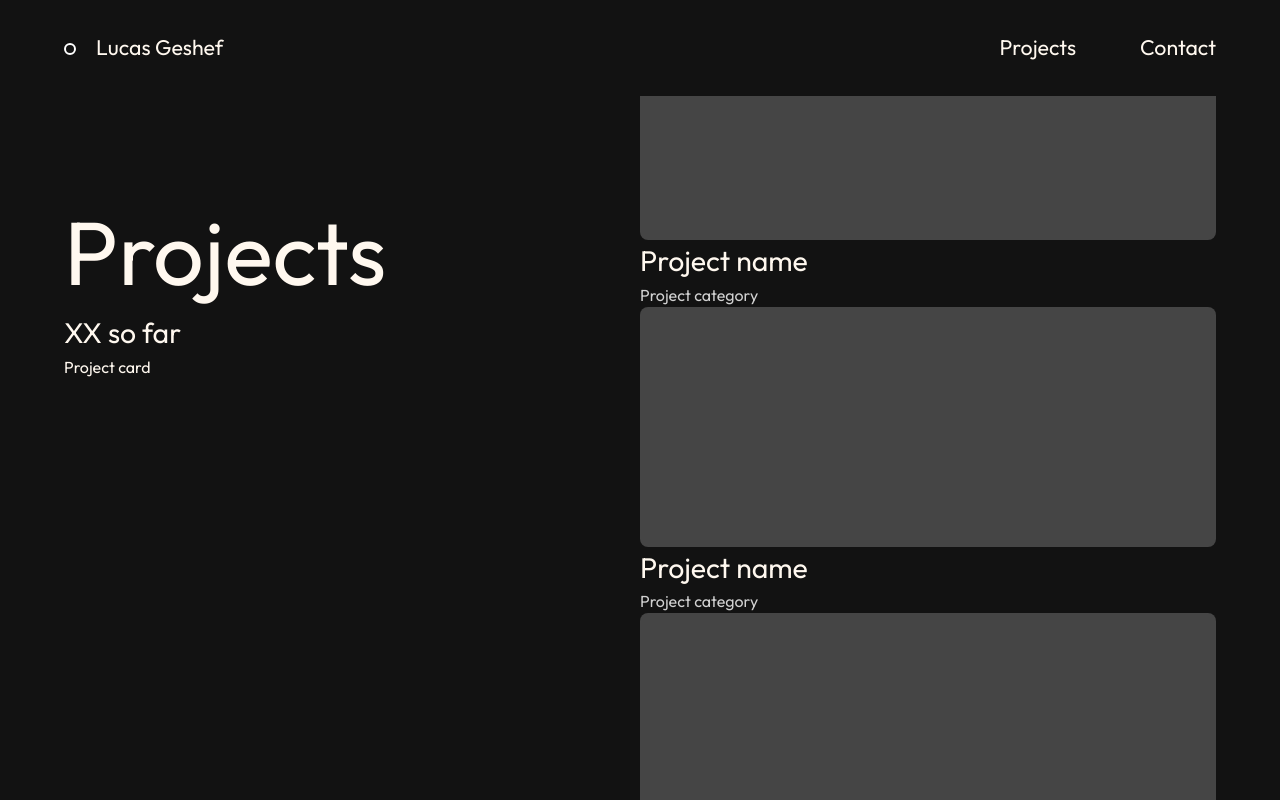
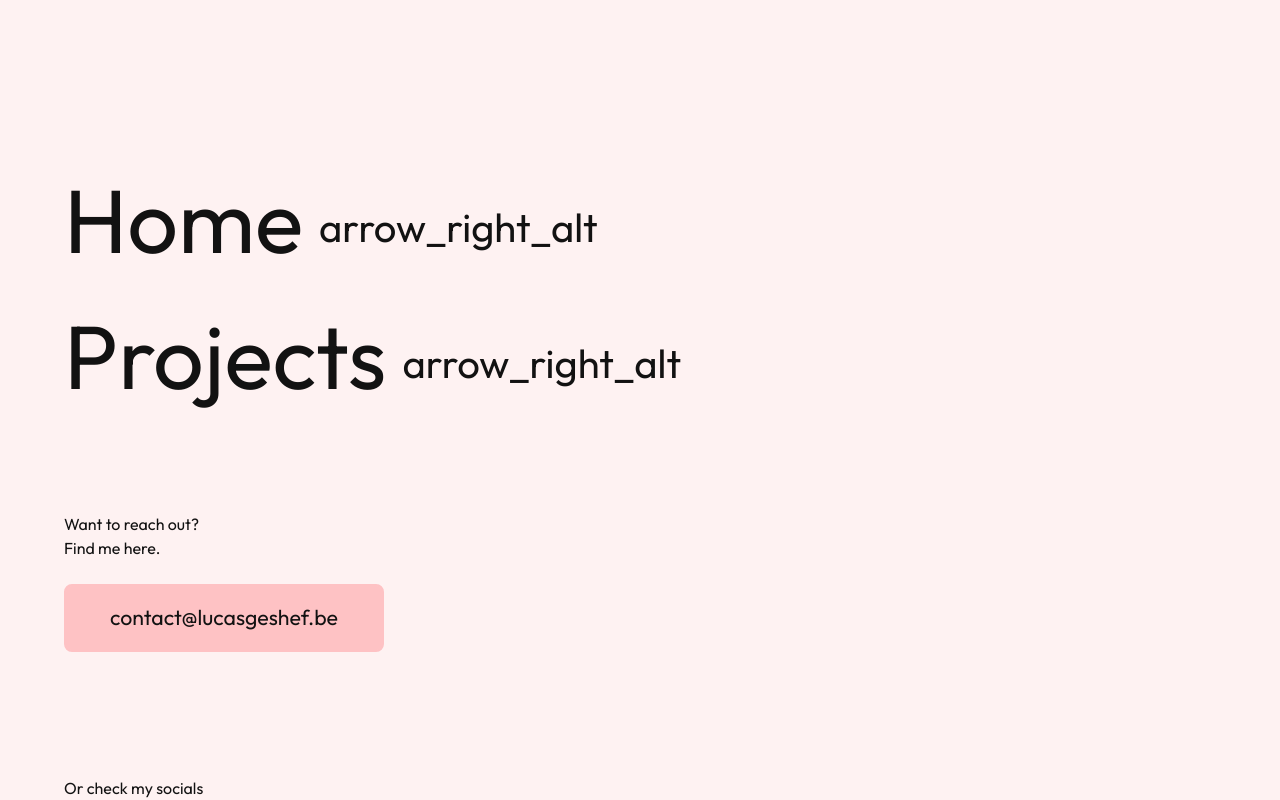
Before and after one commit to ProcessX/lucasgeshef-portfolio-2024, a Next.js app: page /projects in a window 1280 px wide. Shown: the top 800 px of the page. Built offline with nearby package versions, Linux system fonts and the light colour scheme.

Commit message:
links with arrow ok

```diff
--- a/app/globals.css
+++ b/app/globals.css
@@ -1,6 +1,7 @@
 @tailwind base;
 @tailwind components;
 @tailwind utilities;
+@import "material-symbols";
 
 html {
   font-size: 16px;
@@ -80,6 +81,10 @@ html {
   width: 100%;
   background-color: #fff8ef;
   z-index: -50;
+}
+
+.arrowLink .material-symbols-sharp {
+  font-size: 40px;
 }
 
 @media screen and (min-width: 640px) {
--- a/app/projects/page.js
+++ b/app/projects/page.js
@@ -4,34 +4,29 @@ import React from "react";
 function Projects() {
   return (
     <main className="">
-      <section className="laptop:fixed laptop:top-0 ">
+      <section className="laptop:fixed laptop:top-0 mb-[80px]">
         <div className="containerRaw">
           <div className="pt-[160px] tablet:pt-[192px]">
             <h1 className="c-font-4xl">Projects</h1>
             <p className="c-font-lg">
-              <span>XX</span> so far
+              XX <span className="opacity-50">so far</span>
             </p>
           </div>
-          <ul>
-            <li>
-              <p>Project card</p>
-            </li>
-          </ul>
         </div>
       </section>
       <section>
         <div className="containerRaw">
           <ul className="laptop:grid laptop:grid-cols-12">
-            <li className="col-span-6 col-start-7">
+            <li className="col-span-6 col-start-7 mb-12 last:">
               <ProjectCard />
             </li>
-            <li className="col-span-6 col-start-7">
+            <li className="col-span-6 col-start-7 mb-12 ">
               <ProjectCard />
             </li>
-            <li className="col-span-6 col-start-7">
+            <li className="col-span-6 col-start-7 mb-12 ">
               <ProjectCard />
             </li>
-            <li className="col-span-6 col-start-7">
+            <li className="col-span-6 col-start-7 mb-12 ">
               <ProjectCard />
             </li>
           </ul>
--- /dev/null
+++ b/components/burgerMenuButton/BurgerMenuButton.js
@@ -0,0 +1,10 @@
+import React from 'react'
+
+function BurgerMenuButton() {
+
+  return (
+    <div className='h-10 w-10 bg-dark-500 cursor-pointer tablet:hidden'></div>
+  )
+}
+
+export default BurgerMenuButton
--- a/components/headerMenu/HeaderMenu.js
+++ b/components/headerMenu/HeaderMenu.js
@@ -1,11 +1,13 @@
 import Link from 'next/link'
 import React from 'react'
 import Button from '../button/Button'
+import BurgerMenuButton from '../burgerMenuButton/BurgerMenuButton'
+import LinkArrow from '../linkArrow/LinkArrow'
 
 function HeaderMenu() {
   return (
     <header className='fixed w-[100vw] left-0 top-0 z-50'>
-      <div className='containerRaw pt-6 pb-6 desktop:pt-8 desktop:pb-8 bg-dark-950 headerMenu'>
+      <div className='containerRaw pt-6 pb-6 desktop:pt-8 desktop:pb-8 bg-dark-950 headerMenu justify-between items-center flex tablet:block'>
         <nav className='c-font-md flex justify-between'>
           <Link href={'/'} className='duration-150 hover:opacity-50 inline logo'>Lucas Geshef</Link>
           <ul className='hidden tablet:block'>
@@ -17,17 +19,18 @@ function HeaderMenu() {
             </li>
           </ul>
         </nav>
+        <BurgerMenuButton />
       </div>
-      {/*
       <div className='absolute left-0 top-0 bg-primary-50 h-[100vh] w-full text-dark-950 flex flex-col justify-between'>
         <div className='containerRaw w-full'>
           <nav className='mt-[160px]'>
             <ul>
               <li className='mb-4'>
-                <Link href={'#'} className='c-font-4xl hover:opacity-50 duration-150'>Home</Link>
+                <LinkArrow label={"Home"} url={"/"} />
               </li>
               <li>
-                <Link href={'#'} className='c-font-4xl hover:opacity-50 duration-150'>Projects</Link>
+                <LinkArrow label={"Projects"} url={"/projects"} />
+
               </li>
             </ul>
           </nav>
@@ -43,10 +46,6 @@ function HeaderMenu() {
           <p>Or check my socials</p>
         </div>
       </div>
-      */
-
-      }
-
     </header>
   )
 }
--- a/components/latestWorkCard/LatestWorkCard.js
+++ b/components/latestWorkCard/LatestWorkCard.js
@@ -4,11 +4,9 @@ import Link from "next/link";
 
 function LatestWorkCard() {
   return (
-    <Link className="latestWorkCard bg-dark-700 h-[240px] w-[100%] block" href={'#'}>
-      <div className="h-full w-full bg-primary-200 bg-opacity-50 opacity-0 hover:opacity-100 py-4 px-6 duration-150">
-        <h3 className="c-font-md">Project title</h3>
-        <p className="c-font-base">Category</p>
-      </div>
+    <Link className="latestWorkCard bg-primary-200 h-[240px] w-[100%] block overflow-hidden relative group" href={'#'}>
+      <Image src="/img/placeholder.jpg" alt="test" width={500} height={500} className="w-full group-hover:scale-110 group-hover:opacity-20 duration-500" />
+      <h3 className="c-font-lg absolute left-0 top-0 text-dark-900 opacity-0 group-hover:opacity-100 duration-300">Project title</h3>
     </Link>
   );
 }
--- /dev/null
+++ b/components/linkArrow/LinkArrow.js
@@ -0,0 +1,14 @@
+import React from 'react'
+import Link from 'next/link'
+
+
+function LinkArrow({ label, url }) {
+  return (
+    <Link href={url} className='c-font-4xl hover:opacity-50 duration-150 group arrowLink relative'>
+      <spans>{label}</spans>
+      <span className="h-10 w-10 material-symbols-sharp group-hover:translate-x-4 duration-200 ml-4 absolute left-[100%] top-1">arrow_right_alt</span>
+    </Link>
+  )
+}
+
+export default LinkArrow
--- a/components/projectCard/ProjectCard.js
+++ b/components/projectCard/ProjectCard.js
@@ -7,7 +7,7 @@ function ProjectCard() {
       <div className='h-[240px] w-full bg-dark-800 rounded-lg'>
 
       </div>
-      <h4 className='c-font-lg'>Project name</h4>
+      <h4 className='c-font-lg mt-2'>Project name</h4>
       <p className='text-dark-200'>Project category</p>
     </Link>
   )
```
Also changed, not shown: package.json (+6 -5 lines), public/img/placeholder-2.jpg (added), 1 other file (tests, documents, lock files or other folders).
